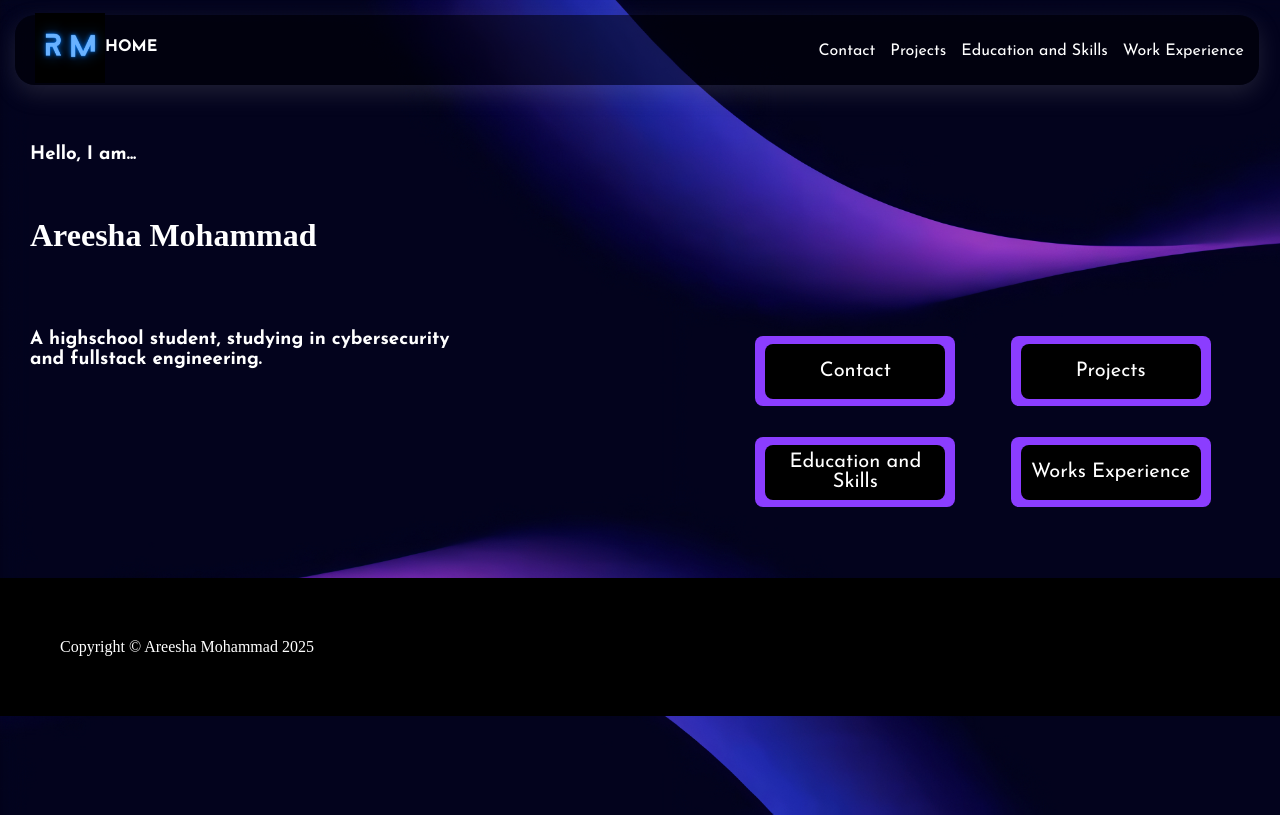
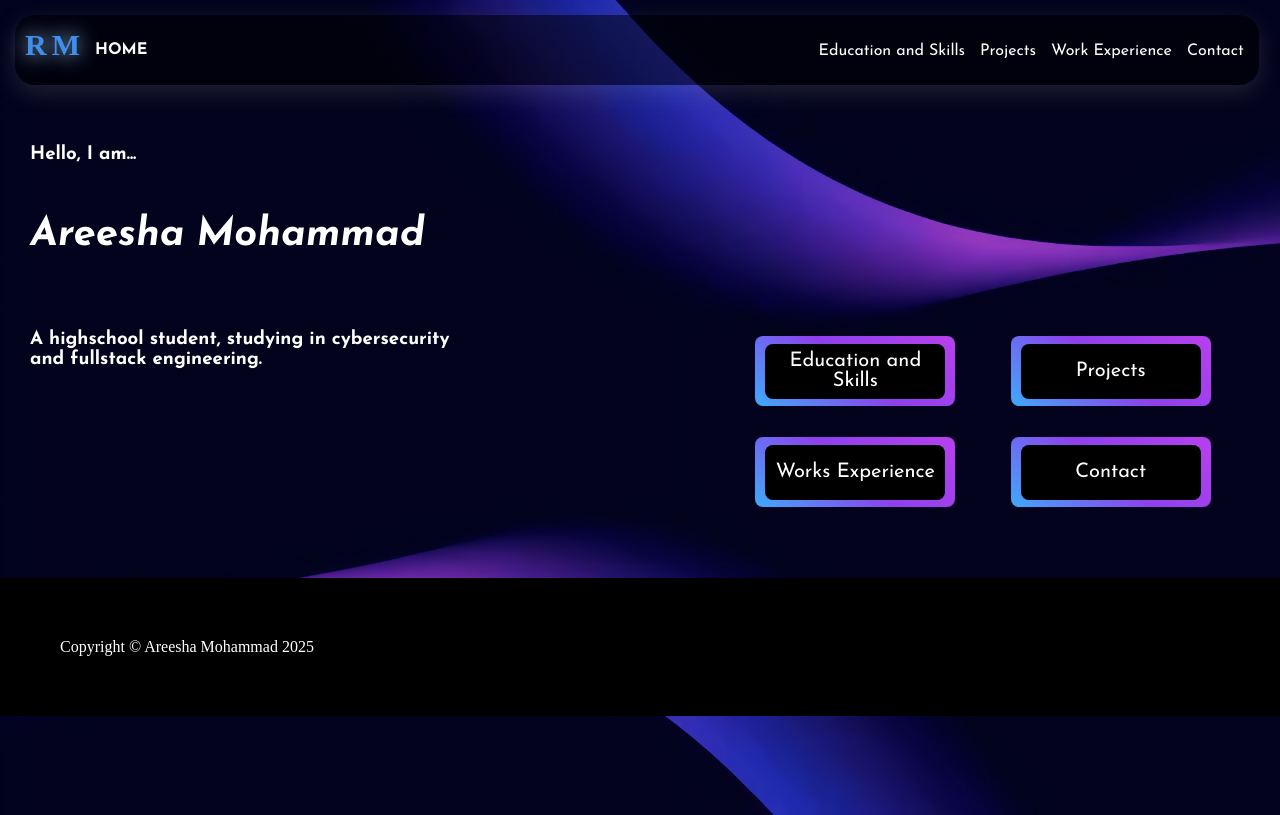
Before and after one commit to RM-9978/Personal-Portfolio, a plain HTML site: page homePage.html in a window 1280 px wide. Drawn offline with Linux system fonts and the light colour scheme; a script that the page names is missing; files whose address does not match are found by name; a web font is replaced by a local one.

Commit message:
Home Page done for now, check js anim later

```diff
--- a/homePage-style.css
+++ b/homePage-style.css
@@ -32,25 +32,41 @@ header {
 
 #logo {
     display: flex;
-    align-content: center;
-    justify-content: flex-start;
+    justify-content: space-evenly;
+    align-items: center;
+    gap: 10px;
+    height: 100%;
+    padding: 10px
 }
 
-#logo img {
-    width: 70px;
-    height: auto;
-    margin-left: 20px;
-    z-index: 1;
+a {
+    text-decoration: none;
 }
+
+
+#logo h2 {
+    font-family: 'Blanka';
+    color: #408eed;
+    letter-spacing: 5px;
+    font-size: 30px;
+    text-shadow: 0 0 20px rgb(162, 218, 255);
+    position: relative;
+    bottom: 5px;
+}
+
+#logo h2:hover {
+    text-shadow: 0 0 26px rgb(162, 218, 255);
+}
+
 
  #home-text {
     color: white;
     font-family: 'Josefin Sans';
-    text-decoration: none;
-    position: relative;
-    top: 13px;
 }
 
+#home-text:hover {
+    text-shadow: 0px 0px 35px rgb(252, 252, 252), 0px 0px 35px rgb(95, 149, 244), 0px 0px 25px white;
+}
 
 /*navigation bar*/
 
@@ -68,6 +84,10 @@ nav ul li a {
     text-decoration: none;
 }
 
+nav ul li a:hover{
+    text-shadow: 0px 0px 35px rgb(252, 252, 252), 0px 0px 35px rgb(95, 149, 244), 0px 0px 25px white;
+}
+
 /*intro-text*/
 
 #intro-text{
@@ -82,8 +102,9 @@ nav ul li a {
 }
 
 #intro-text h1 {
-    font-family: 'Blanka';
+    font-family: 'Josefin Sans';
     line-height: 80px;
+    font-size: 40px;
 }
 
 #intro-text #description {
@@ -93,13 +114,8 @@ nav ul li a {
 }
 
 /*link-buttons*/
-.outer-buttons {
-    width: 200px;
-    height: 70px;
-    background-color: #8b3dff;
-    border-radius: 8px;
-    text-align: center;
-}
+
+
 
 button {
     color: white;
@@ -110,7 +126,23 @@ button {
     height: 55px;
     border-radius: 8px;
     border-style: solid;
+    text-align: center;
     border-color: transparent;
+    position: relative;
+    z-index: 5;
+}
+
+
+.outer-buttons {
+    width: 200px;
+    height: 70px;
+    background-image: linear-gradient(40deg, #3dabfa, #8e40ed, #b940ed);
+    border-radius: 8px;
+    text-align: center;
+}
+
+button:hover {
+    box-shadow: 0 0 20px rgb(35, 174, 249), 0 0 35px rgb(183, 28, 222), 0 0 50px rgb(126, 157, 237);
 }
 
 #contact-button {
--- a/homePage.html
+++ b/homePage.html
@@ -8,15 +8,17 @@
     <link rel="preconnect" href="https://fonts.googleapis.com">
 <link rel="preconnect" href="https://fonts.gstatic.com" crossorigin>
 <link href="https://fonts.googleapis.com/css2?family=Josefin+Sans:ital,wght@0,100..700;1,100..700&display=swap" rel="stylesheet">
+<link href="https://fonts.cdnfonts.com/css/venite-adoremus" rel="stylesheet">
 
 </head>
+
 <body>
     <main>
       <header id="header">
 
           <div id="logo">
             <a href="#header">
-                 <img src="C:\Personal Portfolio\Logo-FirstChoice.png">
+                 <h2>RM</h2>
             </a>
 
             <a href="#header" id="home-text">
@@ -26,10 +28,10 @@
 
           <nav>
               <ul>
+                  <li><a href="./educationAndSkills.html">Education and Skills</a></li>
+                  <li><a href="./projects.html">Projects</a></li>
+                  <li><a href="./workExperience.html">Work Experience</a></li>
                   <li><a href="./contact.html">Contact</a></li>
-                  <li><a href="./projects.html">Projects</a></li>
-                  <li><a href="./educationAndSkills.html">Education and Skills</a></li>
-                  <li><a href="./workExperience.html">Work Experience</a></li>
               </ul>
           </nav>
 
@@ -37,7 +39,7 @@
 
       <div id="intro-text";>
         <h3>Hello, I am...</h3>
-        <h1 id="heading-1">Areesha Mohammad</h1>
+        <h1 id="heading-1"><em>Areesha Mohammad</em></h1>
         <script src="./homePageJS.js" defer></script>
         <h3 id="description">A highschool student, studying in cybersecurity
             <br>
@@ -45,9 +47,10 @@
     </div>
 
     <div id="buttons">
-        <div id="contact-button" class="outer-buttons">
-            <a href="./contact.html">
-                <button class="inner-button">Contact</button>
+
+        <div id="eduAndskills-button" class="outer-buttons">
+            <a href="./educationAndSkills.html">
+                <button class="inner-button">Education and Skills</button>
             </a>
         </div>
 
@@ -57,11 +60,6 @@
             </a>
         </div>
 
-        <div id="eduAndskills-button" class="outer-buttons">
-            <a href="./educationAndSkills.html">
-                <button class="inner-button">Education and Skills</button>
-            </a>
-        </div>
 
         <div id="workExperience-button" class="outer-buttons">
             <a href="./workExperience.html">
@@ -69,10 +67,17 @@
             </a>
         </div>
 
+        <div id="contact-button" class="outer-buttons">
+            <a href="./contact.html">
+                <button class="inner-button">Contact</button>
+            </a>
+        </div>
+
     </div>
     </main>
 
 </body>
+
 <footer>
     <p>Copyright © Areesha Mohammad 2025 </p>
 </footer>
```
Also changed, not shown: pages-bg.png (added), 1 other file.
